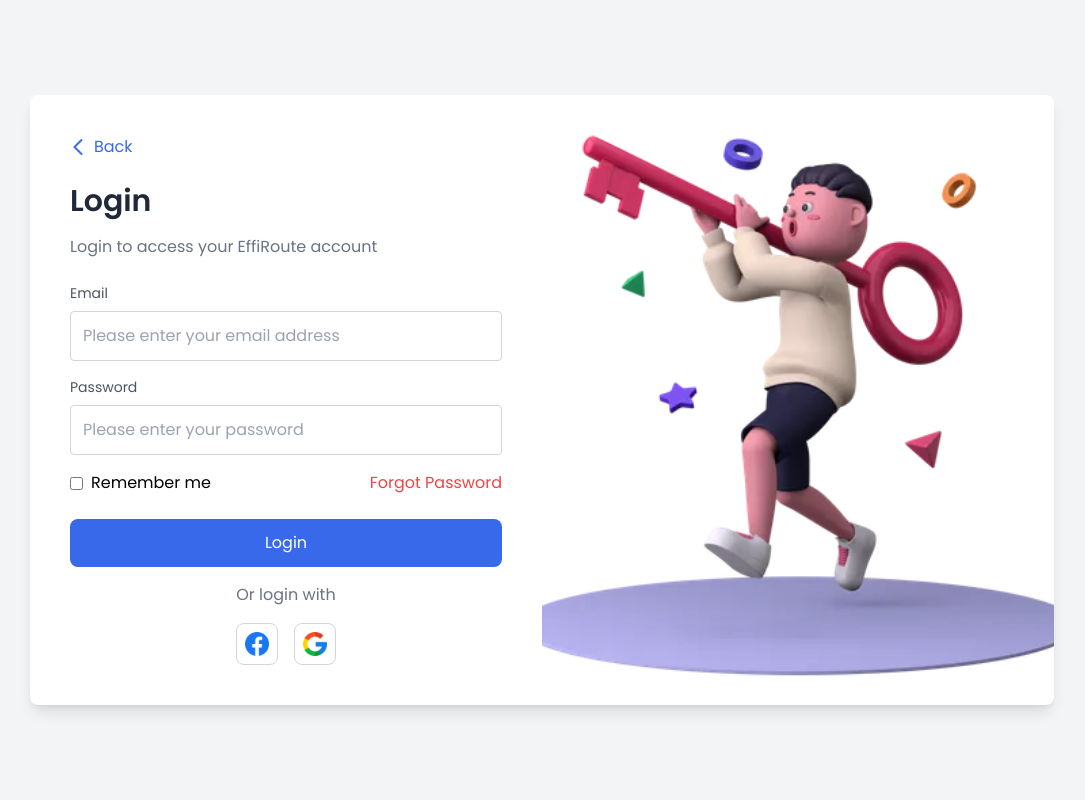
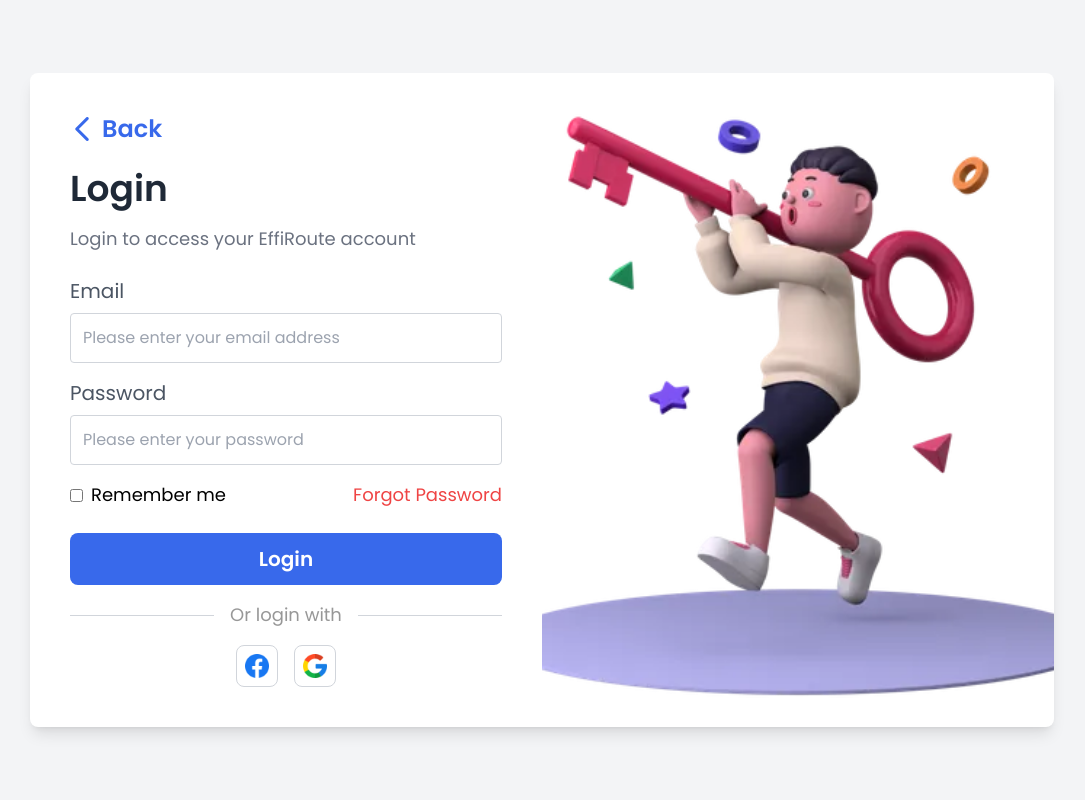
Before and after one commit to creamyngreen/EffiRoute-FE, a React (Vite) app: page /login in a window 1280 px wide. Shown: the top 800 px of the page, without its empty margins (98-1183 px from the left). Built offline with nearby package versions, Linux system fonts and the light colour scheme.

Commit message:
style: Login, Change Password, Verify Code, Reset Password

```diff
--- a/src/App.jsx
+++ b/src/App.jsx
@@ -1,12 +1,9 @@
 import React from 'react';
 import { BrowserRouter as Router, Routes, Route, useLocation } from 'react-router-dom';
 import Navbar from './Components/Navbar/Navbar';
-import Home from './Pages/Home/Home';
+import AppRoute from './routes/AppRoute';
 import Footer from './Components/Footer/Footer';
-import LoginPage from './Pages/LoginPage/LoginPage';
-import ForgotPassword from './Pages/ForgotPassword/ForgotPassword';
-import VerifyCode from './Pages/VerifyCode/VerifyCode';
-import ResetPassword from './Pages/ResetPassword/ResetPassword';
+
 
 const AppLayout = ({ children }) => {
     const location = useLocation();
@@ -25,13 +22,9 @@ function App() {
   return (
     <Router>
       <AppLayout>
-        <Routes>
-          <Route path="/" element={<Home />} />
-          <Route path="/login" element={<LoginPage />} />
-          <Route path="/forgot-password" element={<ForgotPassword />} />
-          <Route path="/verify-code" element={<VerifyCode />} />
-          <Route path="/reset-password" element={<ResetPassword />} />
-        </Routes>
+        <AppRoute/>
+
+
       </AppLayout>
     </Router>
   );
--- a/src/Pages/ForgotPassword/ForgotPassword.jsx
+++ b/src/Pages/ForgotPassword/ForgotPassword.jsx
@@ -17,27 +17,32 @@ const ForgotPassword = () => {
             <div className="bg-white shadow-lg rounded-lg flex w-4/5 max-w-5xl">
                 {/* Left side */}
                 <div className="w-1/2 p-10">
-                    <Link to="/login" className="text-gray-600 text-sm mb-6 flex items-center space-x-2">
-                        <img src={back} alt = 'Back' className="w-4 h-4 "/> <span className='text-[#3869EB] text-base hover:text-blue-800'>Back to login</span>
+                    <Link to="/login" className="text-gray-600 text-sm mb-6 font-semibold flex items-center space-x-2">
+                        <img src={back} alt = 'Back' className="w-6 h-6 "/> <span className='text-[#3869EB] text-xl hover:text-blue-800'>Back to login</span>
                     </Link>
-                    <h2 className="text-3xl font-bold text-gray-800 mb-4">Forgot your password?</h2>
-                    <p className="text-gray-500 mb-6">
+                    <h2 className="text-4xl font-bold text-gray-800 mb-4">Forgot your password?</h2>
+                    <p className="text-gray-500 text-lg mb-6">
                         Don't worry, happens to all of us. Enter your email below to recover your password.
                     </p>
 
                     <form onSubmit={handleSubmit}>
                         {/* Email input */}
-                        <label className="block text-sm mb-2 text-gray-600">Email</label>
+                        <label className="block text-sm mb-2 text-xl text-gray-600">Email</label>
                         <input
                             type="email"
                             placeholder="Please enter your email address"
                             className="w-full p-3 border border-gray-300 rounded mb-4"
                         />
-                        <button className="w-full bg-blue-600 text-white p-3 rounded-lg hover:bg-blue-700">Submit</button>
+                        <button className="w-full bg-blue-600 text-white p-3 text-xl font-semibold rounded-lg hover:bg-blue-700">Submit</button>
                     </form>
 
                     {/* Social login options */}
-                    <p className="text-center text-gray-500 mt-4">Or login with</p>
+                    <div className="flex items-center mt-4">
+                        <hr className="flex-grow border-t border-gray-300" />
+                        <span className="mx-4 text-center text-lg text-[#313131]" style={{ opacity: 0.5 }}>Or login with</span>
+                        <hr className="flex-grow border-t border-gray-300" />
+                    </div>
+
                     <div className="flex justify-center mt-4 space-x-4">
                         <button className="p-2 border border-gray-300 rounded-lg">
                             <img src={facebook} alt="Facebook" className="w-6 h-6"/>
--- a/src/Pages/LoginPage/LoginPage.jsx
+++ b/src/Pages/LoginPage/LoginPage.jsx
@@ -16,24 +16,24 @@ const Login = () => {
         <div className="flex justify-center items-center h-screen bg-gray-100 font-poppins">
             <div className="bg-white shadow-lg rounded-lg flex w-4/5 max-w-5xl">
                 {/* Left side */}
-                <div className="w-1/2 p-10">
-                    <div className="flex justify-between items-center mb-6">
+                <div className="xl:w-1/2 p-10 sm:w-full">
+                    <div className="flex justify-between items-center mb-6 text-2xl">
                         {/* Back Button */}
                         <button
                             onClick={handleBack}
-                            className="text-[#3869EB] hover:text-blue-800 flex items-center space-x-2"
+                            className="text-[#3869EB] hover:text-blue-800 font-semibold flex items-center space-x-2"
                         >
-                            <img src={back} alt = 'Back' className="w-4 h-4"/>
+                            <img src={back} alt = 'Back' className="w-6 h-6"/>
                             <span>Back</span>
                         </button>
                     </div>
 
-                    <h2 className="text-3xl font-bold text-gray-800 mb-4">Login</h2>
-                    <p className="text-gray-500 mb-6">Login to access your EffiRoute account</p>
+                    <h2 className="text-4xl font-bold text-gray-800 mb-4">Login</h2>
+                    <p className="text-gray-500 text-lg mb-6">Login to access your EffiRoute account</p>
 
                     <form>
                         {/* Email input */}
-                        <label className="block text-sm mb-2 text-gray-600">Email</label>
+                        <label className="block text-xl mb-2 text-gray-600">Email</label>
                         <input
                             type="email"
                             placeholder="Please enter your email address"
@@ -41,26 +41,31 @@ const Login = () => {
                         />
 
                         {/* Password input */}
-                        <label className="block text-sm mb-2 text-gray-600">Password</label>
+                        <label className="block text-xl mb-2 text-gray-600">Password</label>
                         <input
                             type="password"
                             placeholder="Please enter your password"
                             className="w-full p-3 border border-gray-300 rounded mb-4"
                         />
 
-                        <div className="flex justify-between items-center mb-6">
-                            <label className="flex items-center">
+                        <div className="flex justify-between items-center mb-6 text-lg">
+                            <label className="flex items-center font-medium">
                                 <input type="checkbox" className="mr-2"/>
                                 Remember me
                             </label>
                             <a href="/forgot-password" className="text-red-500">Forgot Password</a>
                         </div>
 
-                        <button className="w-full bg-[#3869EB] text-white p-3 rounded-lg hover:bg-blue-700">Login</button>
+                        <button className="w-full bg-[#3869EB] text-white p-3  text-xl font-semibold rounded-lg hover:bg-blue-700">Login</button>
                     </form>
 
                     {/* Social login options */}
-                    <p className="text-center text-gray-500 mt-4">Or login with</p>
+                    <div className="flex items-center mt-4">
+                        <hr className="flex-grow border-t border-gray-300" />
+                        <span className="mx-4 text-center text-lg text-[#313131]" style={{ opacity: 0.5 }}>Or login with</span>
+                        <hr className="flex-grow border-t border-gray-300" />
+                    </div>
+
                     <div className="flex justify-center mt-4 space-x-4">
                         <button className="p-2 border border-gray-300 rounded-lg">
                             <img src={facebook} alt="Facebook" className="w-6 h-6"/>
@@ -72,7 +77,7 @@ const Login = () => {
                 </div>
 
                 {/* Right side */}
-                <div className="w-1/2">
+                <div className="w-1/2 ">
                     <img
                         src={LoginImage}
                         alt="Login illustration"
--- a/src/Pages/ResetPassword/ResetPassword.jsx
+++ b/src/Pages/ResetPassword/ResetPassword.jsx
@@ -6,64 +6,52 @@ import LoginImage from '../../assets/Login/LoginImage.jpg';
 import Logo from '../../assets/Home/Logo/Logo.png';
 import back from '../../assets/Login/back.png';
 const ResetPassword = () => {
-
+    const navigate = useNavigate();
+    const handleBack = () => {
+        navigate('/verify-code');
+    };
     return (
         <div className="flex justify-center items-center h-screen bg-gray-100 font-poppins">
             <div className="bg-white shadow-lg rounded-lg flex w-4/5 max-w-5xl">
                 {/* Left side */}
                 <div className="w-1/2 p-10">
-                    <div className="flex justify-between items-center mb-6">
+                    <div className="flex justify-between items-center text-xl font-semibold mb-6">
                         {/* Back Button */}
                         <button
                             onClick={handleBack}
                             className="text-[#3869EB] hover:text-blue-800 flex items-center space-x-2"
                         >
-                            <img src={back} alt = 'Back' className="w-4 h-4"/>
-                            <span>Back</span>
+                            <img src={back} alt = 'Back' className="w-6 h-6"/>
+                            <span>Back to login </span>
                         </button>
                     </div>
 
-                    <h2 className="text-3xl font-bold text-gray-800 mb-4">Login</h2>
-                    <p className="text-gray-500 mb-6">Login to access your EffiRoute account</p>
+                    <h2 className="text-4xl font-bold text-gray-800 mb-4">Set a password</h2>
+                    <p className="text-gray-500 text-lg mb-6">Your previous password has been reseted. Please set a new password for your account</p>
 
                     <form>
-                        {/* Email input */}
-                        <label className="block text-sm mb-2 text-gray-600">Email</label>
+                        {/* Password input */}
+                        <label className="block text-sm mb-2 text-xl text-gray-600">Create Password</label>
                         <input
-                            type="email"
-                            placeholder="Please enter your email address"
+                            type="password"
+                            placeholder="Please enter your new password"
                             className="w-full p-3 border border-gray-300 rounded mb-4"
                         />
 
-                        {/* Password input */}
-                        <label className="block text-sm mb-2 text-gray-600">Password</label>
+                        {/* Re-type Password input */}
+                        <label className="block text-sm mb-2 text-xl text-gray-600">Re-enter Password</label>
                         <input
                             type="password"
-                            placeholder="Please enter your password"
+                            placeholder="Please re-enter your password"
                             className="w-full p-3 border border-gray-300 rounded mb-4"
                         />
 
-                        <div className="flex justify-between items-center mb-6">
-                            <label className="flex items-center">
-                                <input type="checkbox" className="mr-2"/>
-                                Remember me
-                            </label>
-                            <a href="/forgot-password" className="text-red-500">Forgot Password</a>
-                        </div>
 
-                        <button className="w-full bg-[#3869EB] text-white p-3 rounded-lg hover:bg-blue-700">Login</button>
+
+                        <button className="w-full bg-[#3869EB] text-white p-3 font-semibold text-xl rounded-lg hover:bg-blue-700">Set password</button>
                     </form>
 
-                    {/* Social login options */}
-                    <p className="text-center text-gray-500 mt-4">Or login with</p>
-                    <div className="flex justify-center mt-4 space-x-4">
-                        <button className="p-2 border border-gray-300 rounded-lg">
-                            <img src={facebook} alt="Facebook" className="w-6 h-6"/>
-                        </button>
-                        <button className="p-2 border border-gray-300 rounded-lg">
-                            <img src={google} alt="Google" className="w-6 h-6"/>
-                        </button>
-                    </div>
+
                 </div>
 
                 {/* Right side */}
--- /dev/null
+++ b/src/routes/AppRoute.jsx
@@ -0,0 +1,29 @@
+import React from 'react'
+import LoginPage from '../Pages/LoginPage/LoginPage';
+import ForgotPassword from '../Pages/ForgotPassword/ForgotPassword';
+import {  Routes, Route } from 'react-router-dom';
+import VerifyCode from '../Pages/VerifyCode/VerifyCode';
+import ResetPassword from '../Pages/ResetPassword/ResetPassword';
+import Home from '../Pages/Home/Home';
+const AppRoute = () => {
+    return (
+        <>
+            <Routes>
+                <Route path="/" exact element={<Home/>}/>
+
+
+                <Route path="/login" element={<LoginPage/>}/>
+
+                <Route path="/forgot-password" element={<ForgotPassword />} />
+                <Route path="/verify-code" element={<VerifyCode />} />
+                <Route path="/reset-password" element={<ResetPassword />} />
+                {/* <PrivateRoute path="/users" component={Users} />
+        <PrivateRoute path="/permissions" component={Permission} />
+        <PrivateRoute path="/role-permission" component={RolePermission} /> */}
+                <Route path="*">404 Not Found</Route>
+            </Routes>
+        </>
+    )
+}
+
+export default AppRoute
```
Also changed, not shown: src/Pages/Home/Home.jsx (+10 -10 lines), src/Pages/VerifyCode/VerifyCode.jsx (+9 -9 lines), src/routes/PrivateRoute.jsx (added), 1 other file (tests, documents, lock files or other folders).
